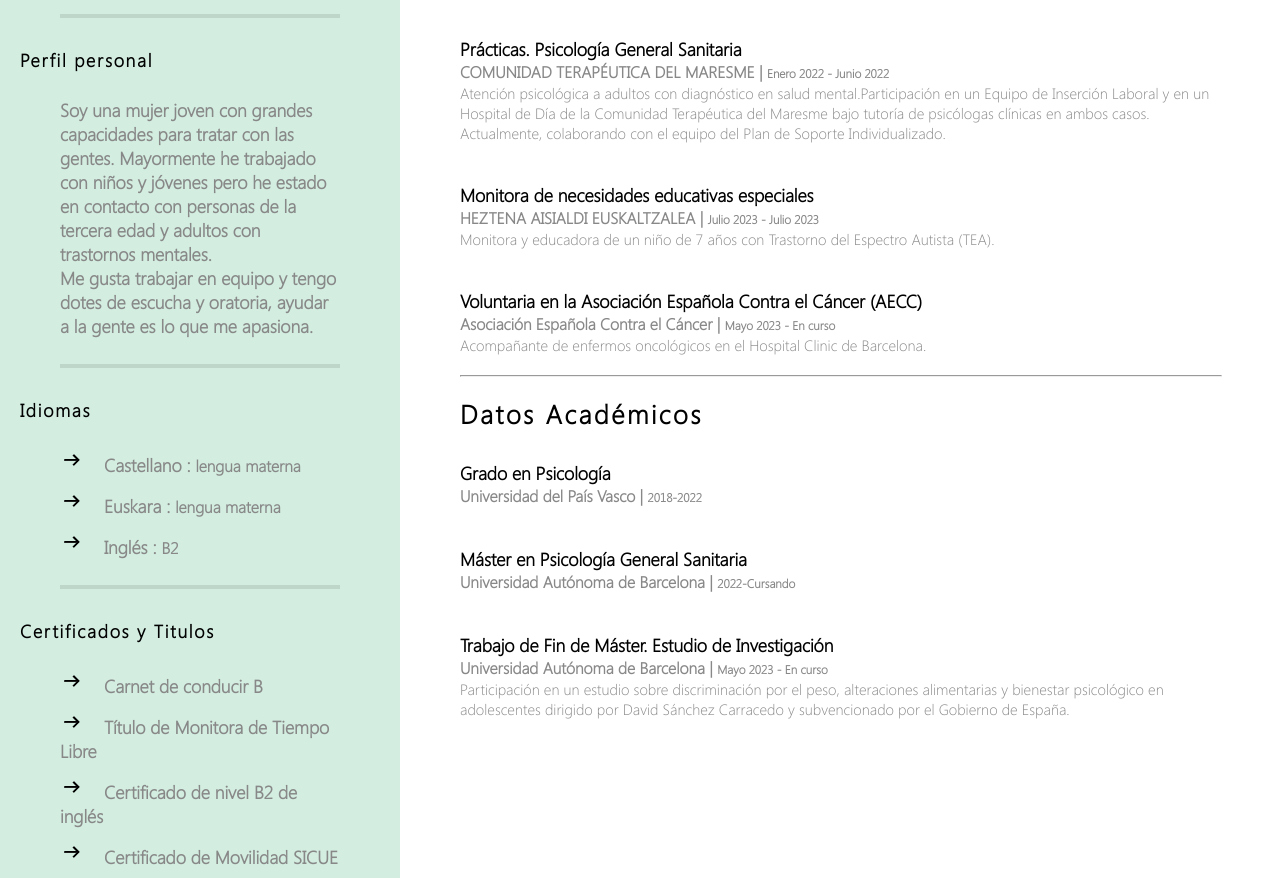
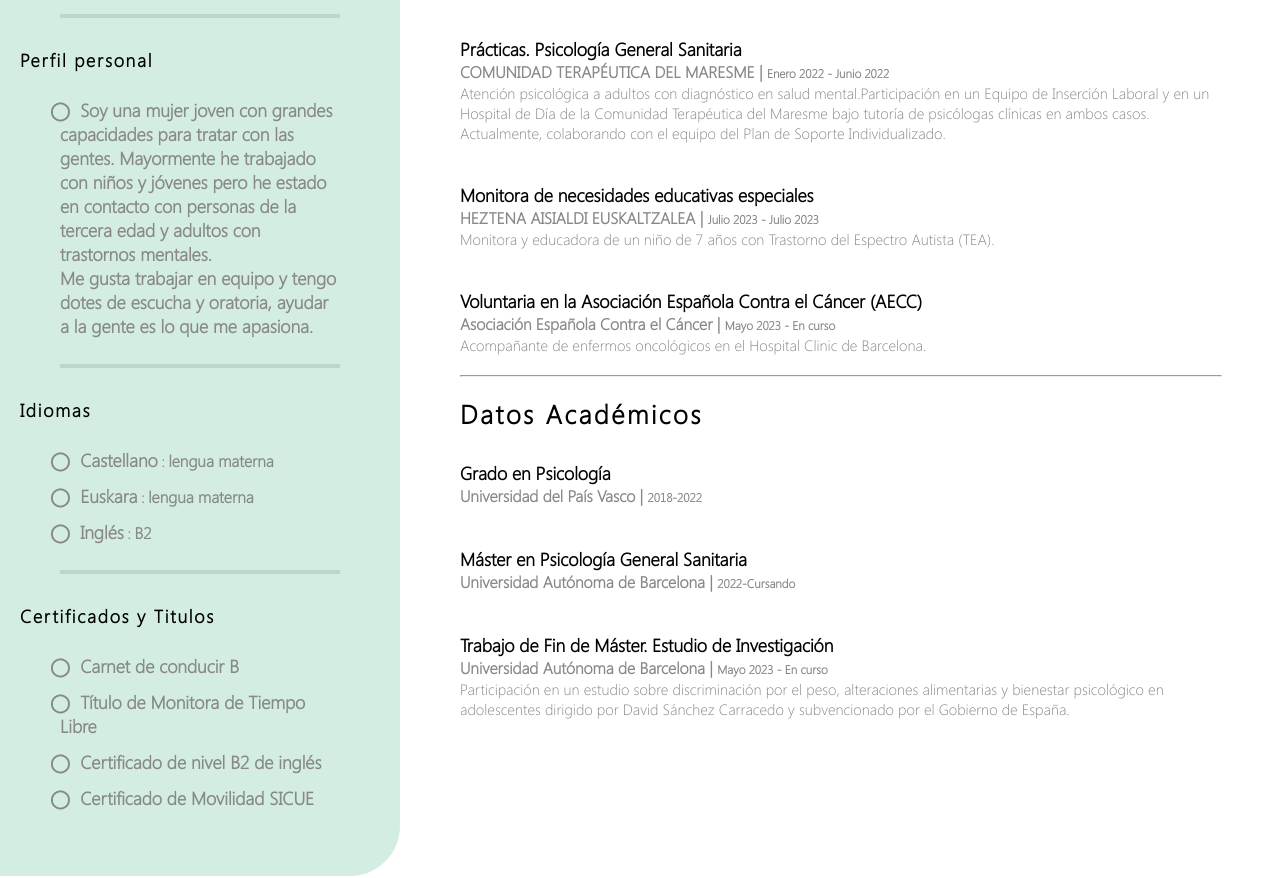
Before and after one commit to pablolusarreta/naia.lusarreta, a website: page docs/index.html in a window 1280 px wide. Shown: the part 757-1635 px from the top of the page. Drawn offline with Linux system fonts and the light colour scheme.

Commit message:
Mejoras esteticas

```diff
--- a/docs/index.css
+++ b/docs/index.css
@@ -17,11 +17,6 @@ a {
 
 a:hover {
     color: var(--colorText);
-}
-
-option {
-    margin: 0;
-    padding: 0 10px;
 }
 
 /*----------------------------------------------------------*/
@@ -66,6 +61,7 @@ header>div {
     top: 10px;
     right: 40px;
     border: none;
+    border-radius: 0%;
 }
 
 
@@ -98,7 +94,11 @@ header>div {
     padding: 6px 60px;
     font-size: 14px;
 }
-
+#lateral>div>h1::before{
+    margin-left: -10px;
+    padding-right: 10px;
+    content: "◯";
+}
 #lateral>div>h1, #lateral>div>a>h1 {
     display: inline;
     font-size: 18px;
--- a/docs/index.js
+++ b/docs/index.js
@@ -87,7 +87,7 @@ const inicio = () => {
             for (const i in data[Object.keys(data)[2]]) {
                 document.getElementById("lateral").innerHTML +=
                     `<div>
-                    <h1><img src="img/flecha.png">${data[Object.keys(data)[2]][i].Lengua}<h1> : <h2>${data[Object.keys(data)[2]][i].Nivel}</h2>
+                    <h1>${data[Object.keys(data)[2]][i].Lengua}</h1> : <h2>${data[Object.keys(data)[2]][i].Nivel}</h2>
                 </div>`
             }
             // Certificados
@@ -95,7 +95,7 @@ const inicio = () => {
             for (const i in data[Object.keys(data)[4]]) {
                 document.getElementById("lateral").innerHTML +=
                     `<div>
-                    <h1><img src="img/flecha.png">${data[Object.keys(data)[4]][i].Descripción}</h1>
+                    <h1>${data[Object.keys(data)[4]][i].Descripción}</h1>
                 </div>`
             }
         })
```
